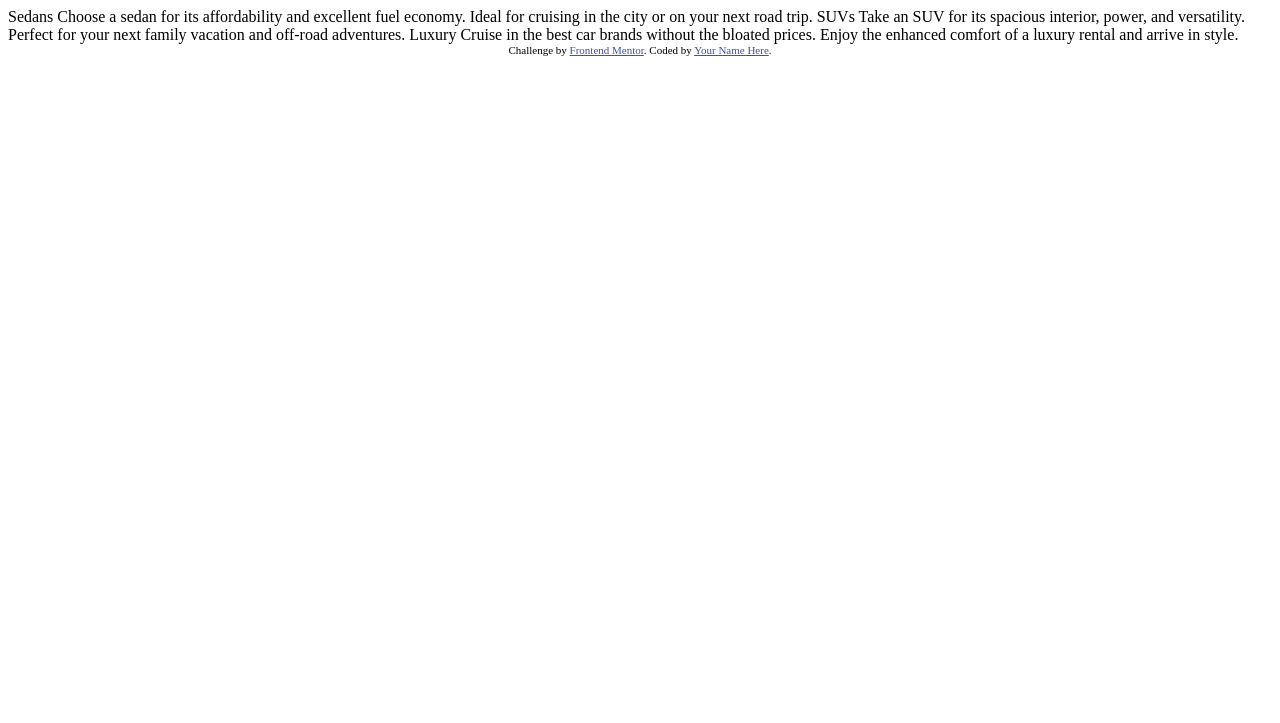
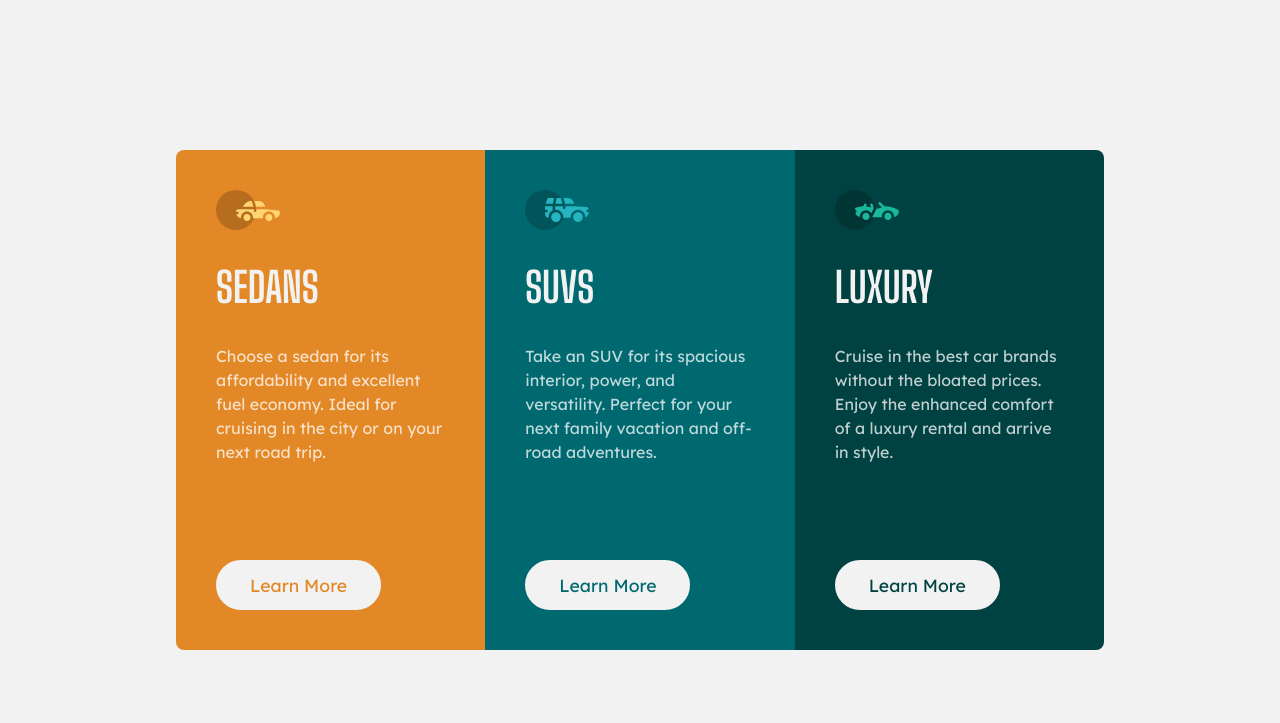
Before and after one commit to jagurdev/frontendmentor, a plain HTML site: page frontendmentor/3-column-preview-card-component-main/index.html in a window 1280 px wide. Drawn offline with Linux system fonts and the light colour scheme.

Commit message:
Add 3-column preview card project solution

```diff
--- a/frontendmentor/3-column-preview-card-component-main/index.html
+++ b/frontendmentor/3-column-preview-card-component-main/index.html
@@ -4,33 +4,43 @@
   <meta charset="UTF-8">
   <meta name="viewport" content="width=device-width, initial-scale=1.0"> <!-- displays site properly based on user's device -->
 
+  <link rel="stylesheet" href="style.css">
   <link rel="icon" type="image/png" sizes="32x32" href="./images/favicon-32x32.png">
 
   <title>Frontend Mentor | 3-column preview card component</title>
-
-  <!-- Feel free to remove these styles or customise in your own stylesheet 👍 -->
-  <style>
-    .attribution { font-size: 11px; text-align: center; }
-    .attribution a { color: hsl(228, 45%, 44%); }
-  </style>
 </head>
 <body>
 
-  Sedans
-  Choose a sedan for its affordability and excellent fuel economy. Ideal for cruising in the city
-  or on your next road trip.
+  <main>
+    <div class="card-deck">
 
-  SUVs
-  Take an SUV for its spacious interior, power, and versatility. Perfect for your next family vacation
-  and off-road adventures.
+      <div class="card sedans">
+        <img src="images/icon-sedans.svg" alt="">
+        <h2>Sedans</h2>
+        <p>Choose a sedan for its affordability and excellent fuel economy. Ideal for cruising in the city or on your next road trip.</p>
+        <button>Learn More</button>
+      </div>
 
-  Luxury
-  Cruise in the best car brands without the bloated prices. Enjoy the enhanced comfort of a luxury
-  rental and arrive in style.
+      <div class="card suvs">
+        <img src="images/icon-suvs.svg" alt="">
+        <h2>SUVs</h2>
+        <p>Take an SUV for its spacious interior, power, and versatility. Perfect for your next family vacation and off-road adventures.</p>
+        <button>Learn More</button>
+      </div>
 
-  <div class="attribution">
+      <div class="card luxury">
+        <img src="images/icon-luxury.svg" alt="">
+        <h2>Luxury</h2>
+        <p>Cruise in the best car brands without the bloated prices. Enjoy the enhanced comfort of a luxury rental and arrive in style.</p>
+        <button>Learn More</button>
+      </div>
+
+    </div>
+  </main>
+
+  <!-- <div class="attribution">
     Challenge by <a href="https://www.frontendmentor.io?ref=challenge" target="_blank">Frontend Mentor</a>.
     Coded by <a href="#">Your Name Here</a>.
-  </div>
+  </div> -->
 </body>
 </html>
--- /dev/null
+++ b/frontendmentor/3-column-preview-card-component-main/style.css
@@ -0,0 +1,158 @@
+@import url('https://fonts.googleapis.com/css2?family=Big+Shoulders+Display:wght@700&family=Lexend+Deca&display=swap');
+
+:root {
+  --bright-orange-hsl: 31, 77%, 52%;
+  --dark-cyan-hsl: 184, 100%, 22%;
+  --very-dark-cyan-hsl: 179, 100%, 13%;
+  --transparent-white-hsla: 0, 0%, 100%, 0.75;
+  --very-light-gray-hsl: 0, 0%, 95%;
+
+  /* Color Theme */
+  --surface-orange: hsl(var(--bright-orange-hsl));
+  --surface-cyan: hsl(var(--dark-cyan-hsl));
+  --surface-dark-cyan: hsl(var(--very-dark-cyan-hsl));
+  --surface-neutral: hsl(var(--very-light-gray-hsl));
+
+  --text-1: var(--surface-neutral);
+  --text-2: hsla(var(--transparent-white-hsla));
+
+  /* Font Theme */
+  --font-sans: 'Lexend Deca', sans-serif;
+  --font-display: 'Big Shoulders Display', sans-serif;
+
+  /* Line Height */
+  --font-lineheight-1: 1.25;
+  --font-lineheight-2: 1.5;
+
+  /* Font Sizes */
+  --font-size-1: 1rem;
+  --font-size-2: 1.1rem;
+  --font-size-3: 2.6rem;
+}
+
+/* RESET */
+*,
+*::before,
+*::after {
+  box-sizing: border-box;
+}
+
+* {
+  margin: 0;
+  font: inherit;
+}
+
+img,
+svg {
+  display: block;
+  max-width: 100%;
+}
+
+button {
+  border: none;
+}
+
+/* BODY */
+
+body {
+  min-height: 100vh;
+  display: grid;
+  justify-items: center;
+  padding: 5rem 1rem;
+  font-family: var(--font-sans);
+  font-size: var(--font-size-1);
+  background: var(--surface-neutral);
+}
+
+/* MAIN */
+
+main {
+  display: grid;
+  place-items: center;
+  max-width: 58rem;
+}
+
+/* CARD-DECK */
+
+.card-deck {
+  display: grid;
+  border-radius: 0.5rem;
+  overflow: hidden;
+
+  @media (min-width: 750px) {
+    grid-template-columns: repeat(3, 1fr);
+  }
+}
+
+/* CARD */
+
+.card {
+  padding: 2.5rem;
+  display: grid;
+  gap: 2rem;
+
+  & h2 {
+    color: var(--text-1);
+    font-family: var(--font-display);
+    font-size: var(--font-size-3);
+    text-transform: uppercase;
+  }
+
+  & p {
+    color: var(--text-2);
+    line-height: var(--font-lineheight-2);
+  }
+
+  & button {
+    width: fit-content;
+
+    @media (min-width: 800px) {
+      margin-top: 4rem;
+    }
+  }
+
+  &.sedans {
+    background: var(--surface-orange);
+  }
+
+  &.suvs {
+    background: var(--surface-cyan);
+  }
+
+  &.luxury {
+    background: var(--surface-dark-cyan);
+  }
+}
+
+/* BUTTON */
+
+button {
+  font-size: var(--font-size-1);
+  padding: 0.75rem 2rem;
+  border-radius: 2rem;
+  background: var(--surface-neutral);
+  border: 2px solid var(--text-1);
+
+  .sedans & {
+    color: var(--surface-orange);
+  }
+
+  .suvs & {
+    color: var(--surface-cyan);
+  }
+
+  .luxury & {
+    color: var(--surface-dark-cyan);
+  }
+
+  &:hover,
+  &:focus {
+    color: var(--text-1);
+    background: none;
+    cursor: pointer;
+  }
+
+  @media (min-width: 800px) {
+    font-size: var(--font-size-2);
+  }
+}
```
